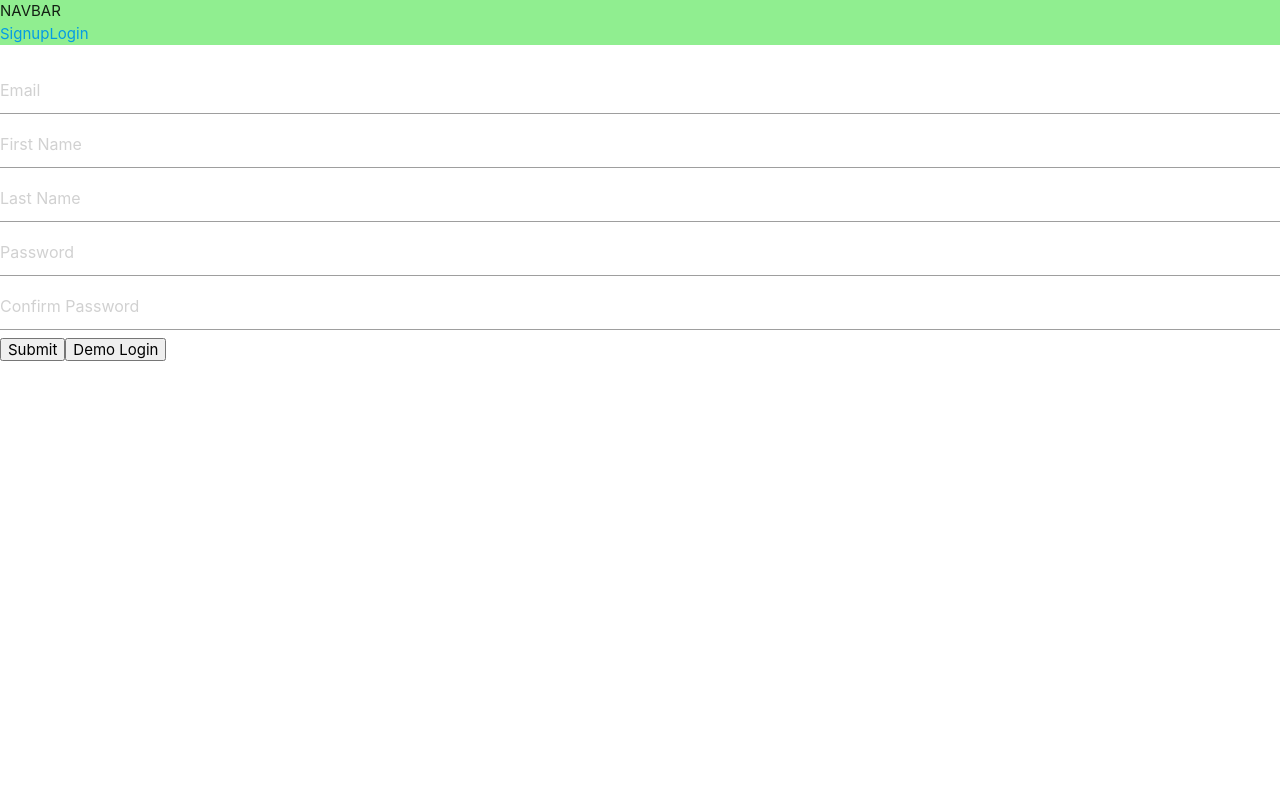
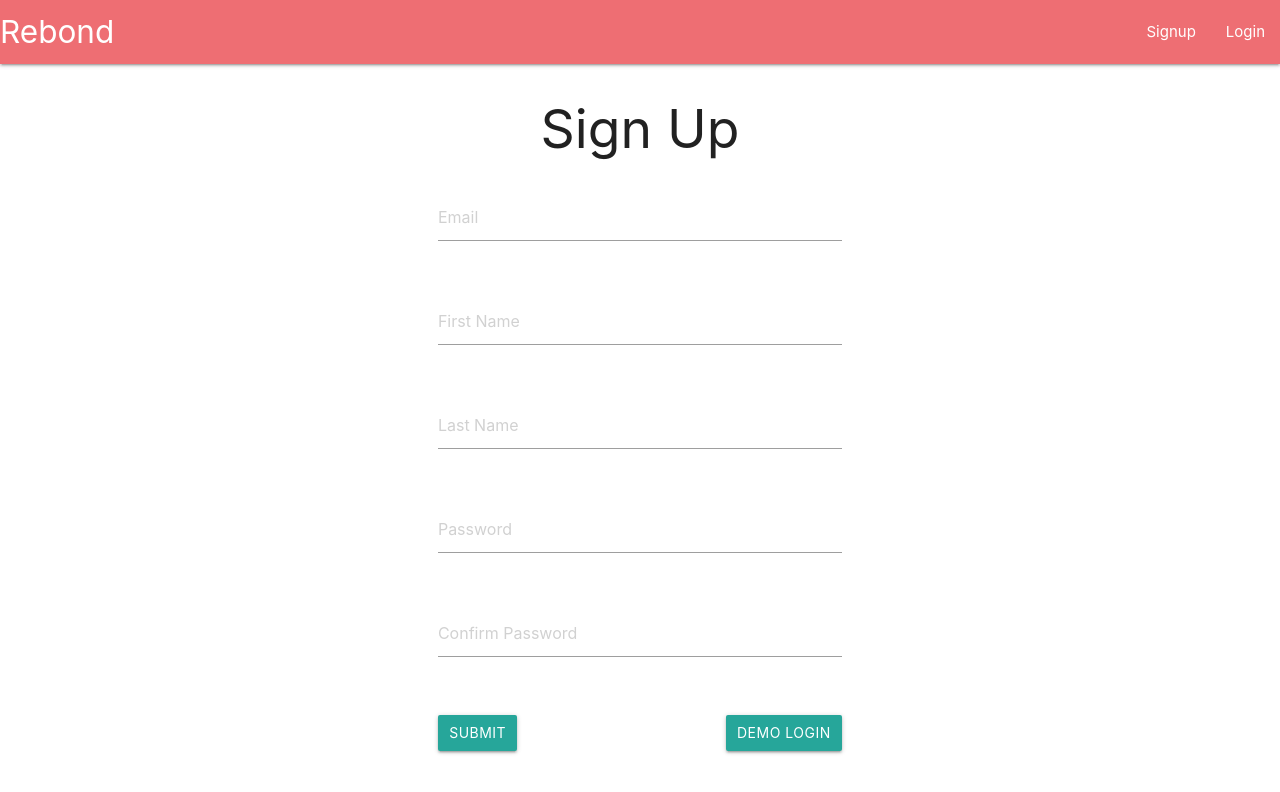
Before and after one commit to AEDGitHub/MERN-Team-PARK, a React (Create React App) app in the folder frontend/: page /#/signup in a window 1280 px wide. Shown: the top 792 px of the page. Built offline with nearby package versions, Linux system fonts and the light colour scheme.

Commit message:
Adds styling to login and signup form

```diff
--- /dev/null
+++ b/frontend/public/css/custom_styles.css
@@ -0,0 +1,46 @@
+  /* body {
+    display: flex;
+    min-height: 100vh;
+    flex-direction: column;
+    /* background-color: red; */
+  /* } */
+
+  /* main { */
+    /* flex: 1 0 auto; */
+    /* background-color: green; */
+  /* } */
+
+  /* body {
+    display: flex;
+    min-height: 100vh;
+    flex-direction: column;
+    /* background-color: red; */
+  /* } */
+
+  /* main { */
+    /* flex: 1 0 auto; */
+    /* background-color: green; */
+  /* } */
+
+  /* .wrapper {
+      min-height: 100%;
+      display: grid;
+      grid-template-rows: auto 1fr auto;
+  } */
+
+    /* body {
+    display: flex;
+    min-height: 100vh;
+    flex-direction: column;
+    /* background-color: red; */
+  /* } */
+
+  body {
+    display: flex;
+    min-height: 100vh;
+    flex-direction: column;
+}
+
+  main {
+    flex: 1 0 auto;
+  }
--- a/frontend/public/index.html
+++ b/frontend/public/index.html
@@ -13,6 +13,7 @@
     <link href="https://fonts.googleapis.com/icon?family=Material+Icons" rel="stylesheet" />
     <link type="text/css" rel="stylesheet" href="css/materialize.min.css" media="screen,projection" />
     <link rel="apple-touch-icon" href="%PUBLIC_URL%/logo192.png" />
+    <!-- <link type="text/css" rel="stylesheet" href="css/custom_styles.css" /> -->
     <!--
       manifest.json provides metadata used when your web app is installed on a
       user's mobile device or desktop. See https://developers.google.com/web/fundamentals/web-app-manifest/
@@ -28,6 +29,7 @@
       Learn how to configure a non-root public URL by running `npm run build`.
     -->
     <title>ReBond App</title>
+
   </head>
   <body>
     <noscript>You need to enable JavaScript to run this app.</noscript>
@@ -42,6 +44,8 @@
       To begin the development, run `npm start` or `yarn start`.
       To create a production bundle, use `npm run build` or `yarn build`.
     -->
-    <script type="text/javascript" src="js/materialize.min.js"></script>
+      <script type="text/javascript" src="js/materialize.min.js"></script>
+
   </body>
+
 </html>
--- a/frontend/src/components/app.js
+++ b/frontend/src/components/app.js
@@ -9,10 +9,14 @@ import SignupFormContainer from "./session/signup_form_container";
 import CreateGroupContainer from "./groups/create_group_form_container";
 
 const App = () => (
-    <div>
+    <div className="custom-body">
+
+        <div className="wrapper">
             <header>
                 <NavBarContainer />
             </header>
+            <div className="custom-main">
+                <main className="row">
                     <Switch>
 
                         <ProtectedRoute exact path="/main" component={MainContainer} />
@@ -25,6 +29,10 @@ const App = () => (
                         <Redirect to='/main' />
                         <Route path='/' component={MainContainer} />
                     </Switch>
+                </main>
+            </div>
+
+        </div>
     </div>
 );
 
--- a/frontend/src/components/main/main.jsx
+++ b/frontend/src/components/main/main.jsx
@@ -9,7 +9,7 @@ class Main extends React.Component {
 
     render() {
         return (
-            <div style={{ backgroundColor: "pink" }}>
+            <div className="row">
                 MAIN
                 <UserProfileContainer />
                 <GroupIndexContainer />
--- a/frontend/src/components/nav/navbar.jsx
+++ b/frontend/src/components/nav/navbar.jsx
@@ -1,4 +1,4 @@
-import React from 'react';
+import React, { useLayoutEffect } from 'react';
 import { Link } from 'react-router-dom'
 
 class NavBar extends React.Component {
@@ -16,26 +16,33 @@ class NavBar extends React.Component {
     getLinks() {
         if (this.props.loggedIn) {
             return (
-                <div>
-                    <button onClick={this.logoutUser}>Logout</button>
-                </div>
+                <ul className="right">
+                    <li><button className="btn small" onClick={this.logoutUser}>Logout</button></li>
+                </ul>
             );
         } else {
             return (
-                <div>
-                    <Link to={'/signup'}>Signup</Link>
-                    <Link to={'/login'}>Login</Link>
-                </div>
+                <ul className="right">
+                    <li><Link to={'/signup'}>Signup</Link></li>
+                    <li><Link to={'/login'}>Login</Link></li>
+                </ul>
             );
         }
     }
 
     render() {
         return (
-            <div style={{ backgroundColor: "lightgreen" }}>
-                NAVBAR
-                {this.getLinks()}
-            </div>
+            <nav>
+                <div className="nav-wrapper">
+                    <div className="col s12">
+                        <a className="brand-logo" href="/">
+                            Rebond
+                        </a>
+
+                        {this.getLinks()}
+                    </div>
+                </div>
+            </nav>
         );
     }
 }
--- a/frontend/src/components/session/login_form.jsx
+++ b/frontend/src/components/session/login_form.jsx
@@ -64,30 +64,59 @@ class LoginForm extends React.Component {
 
     render() {
         return (
-            <div>
-                <form onSubmit={this.handleSubmit}>
-                    <div>
-                        <br/>
+            <div >
+                <form className="col s12" onSubmit={this.handleSubmit}>
+
+                        <h2 className="center">Login</h2>
+
+                        <div className="row">
+                            <div className="input-field col s8 m6 l4 offset-l4 offset-m3 offset-s2">
                                 <input
                                     type="text"
                                     value={this.state.email}
                                     onChange={this.update('email')}
                                     placeholder='Email'
                                     required
+                                    className="validate"
                                 />
-                        <br />
+                            </div>
+                        </div>
+
+                        <div className="row">
+                            <div className="input-field col s8 m6 l4 offset-l4 offset-m3 offset-s2">
                                 <input
                                     type="password"
                                     value={this.state.password}
                                     onChange={this.update('password')}
                                     placeholder="Password"
                                     required
+                                    className="validate"
                                 />
-                        <br />
-                        <input type="submit" value="Submit" />
-                        <button onClick={this.handleDemoLogin}>Demo Login</button>
+                            </div>
+                        </div>
+
+                        <div className="row">
+                            <div className="col s8 m6 l4 offset-l4 offset-m3 offset-s2">
+                                <div className="left">
+                                    <input
+                                        className="btn col"
+                                        type="submit"
+                                        value="Login"
+                                    />
+                                </div>
+
+                                <div className="right">
+                                    <button
+                                        className="btn col"
+                                        onClick={this.handleDemoLogin}>
+                                        Demo Login
+                                    </button>
+                                </div>
+                            </div>
+                        </div>
+
                         {this.renderErrors()}
-                    </div>
+
                 </form>
             </div>
         )
--- a/frontend/src/components/session/signup_form.jsx
+++ b/frontend/src/components/session/signup_form.jsx
@@ -75,31 +75,49 @@ class SignupForm extends React.Component {
     render() {
         return (
             <div>
-                <form onSubmit={this.handleSubmit}>
-                    <div>
-                        <br />
+                <form className="col s12" onSubmit={this.handleSubmit}>
+
+                    <h2 className="center">Sign Up</h2>
+
+                        <div className="row">
+                            <div className="input-field col s8 m6 l4 offset-l4 offset-m3 offset-s2">
                                 <input
                                     type="email"
                                     value={this.state.email}
                                     onChange={this.update("email")}
                                     placeholder="Email"
                                     required
+                                className="validate"
                                 />
-                        <br />
+                            </div>
+                        </div>
+
+                        <div className="row">
+                            <div className="input-field col s8 m6 l4 offset-l4 offset-m3 offset-s2">
                                 <input type="text"
                                     value={this.state.firstName}
                                     onChange={this.update('firstName')}
                                     placeholder="First Name"
                                     required
+                                    className="validate"
                                 />
-                        <br />
+                            </div>
+                        </div>
+
+                        <div className="row">
+                            <div className="input-field col s8 m6 l4 offset-l4 offset-m3 offset-s2">
                                 <input type="text"
                                     value={this.state.lastName}
                                     onChange={this.update('lastName')}
                                     placeholder="Last Name"
                                     required
+                                    className="validate"
                                 />
-                        <br />
+                            </div>
+                        </div>
+
+                        <div className="row">
+                            <div className="input-field col s8 m6 l4 offset-l4 offset-m3 offset-s2">
                                 <input
                                     type="password"
                                     value={this.state.password}
@@ -108,8 +126,13 @@ class SignupForm extends React.Component {
                                     required
                                     minLength="6"
                                     maxLength="30"
+                                    className="validate"
                                 />
-                        <br />
+                            </div>
+                        </div>
+
+                        <div className="row">
+                            <div className="input-field col s8 m6 l4 offset-l4 offset-m3 offset-s2">
                                 <input
                                     type="password"
                                     value={this.state.password2}
@@ -118,12 +141,24 @@ class SignupForm extends React.Component {
                                     required
                                     minLength="6"
                                     maxLength="30"
+                                    className="validate"
                                 />
-                        <br />
-                        <input type="submit" value="Submit" />
-                        <button onClick={this.handleDemoLogin}>Demo Login</button>
+                            </div>
+                        </div>
+
+                        <div className="row">
+                            <div className="input-field col s8 m6 l4 offset-l4 offset-m3 offset-s2">
+                                <div className="left">
+                                    <input type="submit" value="Submit" className="btn col" />
+                                </div>
+                                <div className="right">
+                                    <button className="btn col" onClick={this.handleDemoLogin}>Demo Login</button>
+                                </div>
+                            </div>
+                        </div>
+
                         {this.renderErrors()}
-                    </div>
+
                 </form>
             </div>
         );
--- a/frontend/src/components/user_profile/interest_create_form.jsx
+++ b/frontend/src/components/user_profile/interest_create_form.jsx
@@ -20,7 +20,7 @@ class InterestCreateForm extends React.Component {
             category: this.state.category,
             user: this.props.currentUser
         }
-        this.props.createInterest(interest)
+        this.props.createInterest(interest);
     }
 
     update(field) {
--- a/frontend/src/components/user_profile/user_profile.jsx
+++ b/frontend/src/components/user_profile/user_profile.jsx
@@ -17,7 +17,7 @@ class UserProfile extends React.Component {
         if (!currentUser) return null
 
         return (
-            <div style={{ backgroundColor: "lightyellow" }}>
+            <div className="col s12 l6">
                 USER PROFILE
                 <br/>
                 {currentUser.firstName}
```
Also changed, not shown: frontend/src/components/groups/group_index.jsx (+7 -5 lines), frontend/public/css/materialize.min.css. Lines whose indentation alone changed are shown as unchanged.
